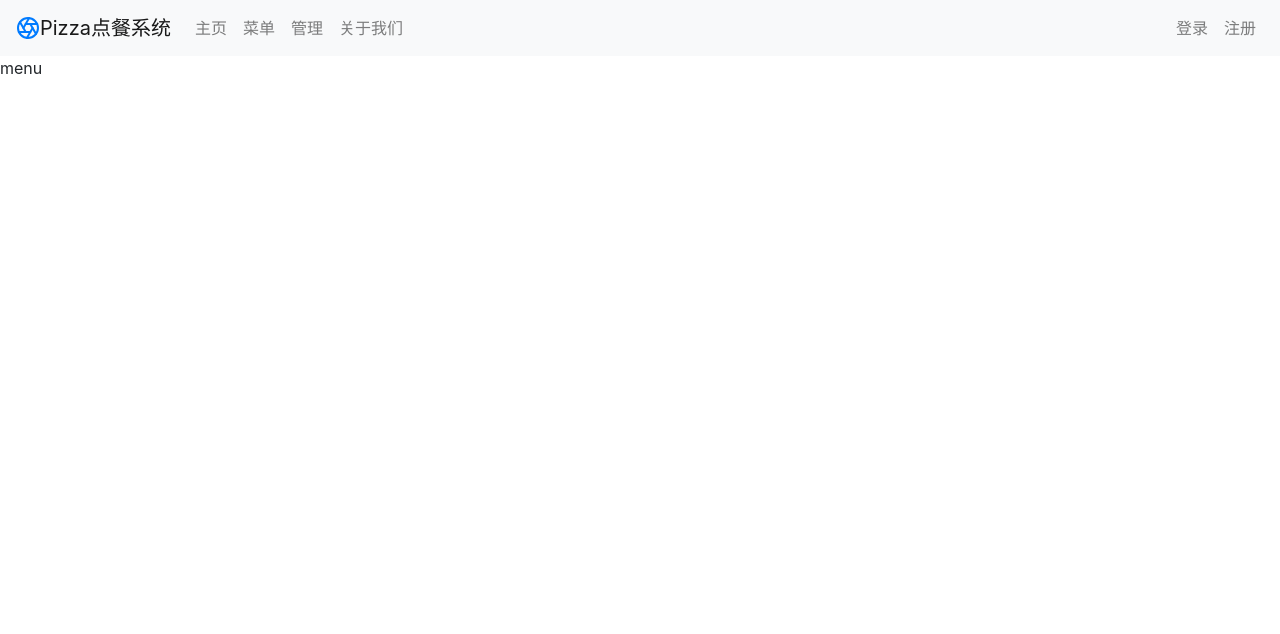
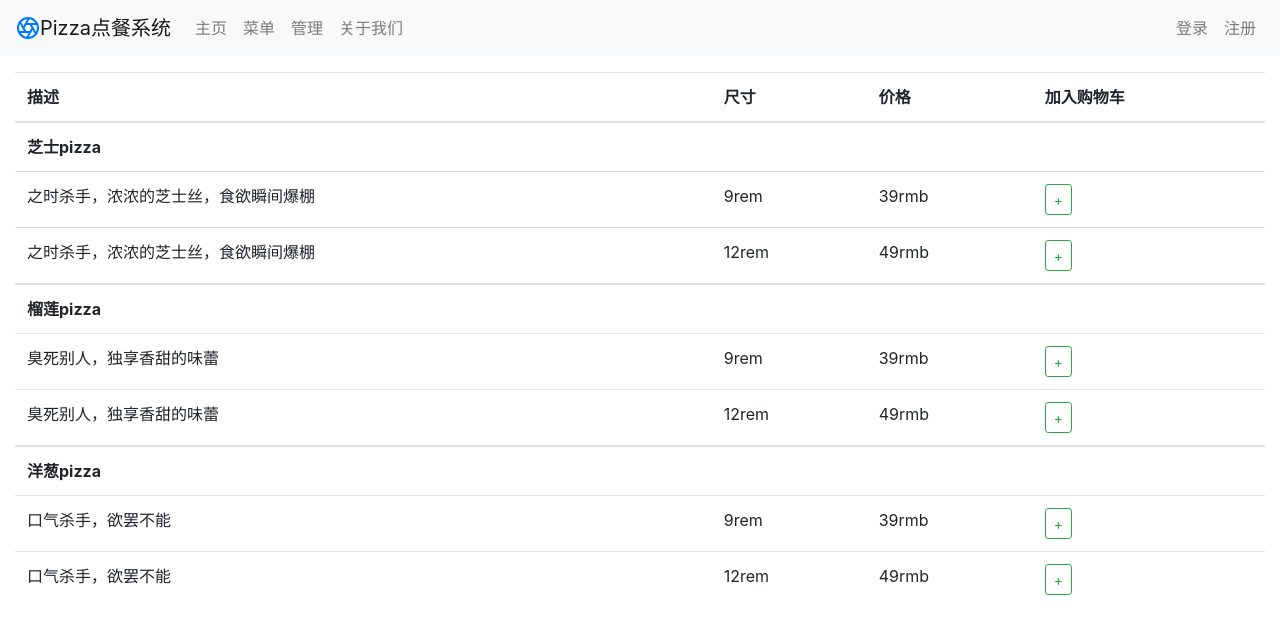
Before and after one commit to szjzszjz/vue-pizza, a Vue app: page /menu in a window 1280 px wide. Shown: the top 634 px of the page. Built offline with nearby package versions, Linux system fonts and the light colour scheme.

Commit message:
1.搭建菜单界面

```diff
--- a/src/components/Menu.vue
+++ b/src/components/Menu.vue
@@ -1,11 +1,82 @@
 <template>
-<div>menu</div>
+  <div class="mt-3">
+    <div class="col-sm-12">
+      <table class="table">
+        <thead class="thead-default">
+        <!--        <tr>-->
+        <!--          <th>名称</th>-->
+        <!--        </tr>-->
+        <tr>
+          <th>描述</th>
+          <th>尺寸</th>
+          <th>价格</th>
+          <th>加入购物车</th>
+        </tr>
+        </thead>
+        <tbody v-for="(value, key) of menuItems" :key="key">
+        <tr>
+          <td><strong>{{value.name}}</strong></td>
+        </tr>
+        <tr v-for="(option, index) of value.options" :key="index">
+          <td>{{value.description}}</td>
+          <td>{{option.size}}rem</td>
+          <td>{{option.price}}rmb</td>
+          <td>
+            <button class="btn btn-sm btn-outline-success">+</button>
+          </td>
+        </tr>
+        </tbody>
+      </table>
+    </div>
+  </div>
 </template>
 
 <script>
-export default {
-  name: 'Menu'
-}
+  import Delivery from './about/Delivery'
+
+  export default {
+    name: 'Menu',
+    components: {Delivery},
+    data () {
+      return {
+        menuItems: {
+          1: {
+            'name': '芝士pizza',
+            'description': '之时杀手，浓浓的芝士丝，食欲瞬间爆棚',
+            'options': [{
+              'size': 9,
+              'price': 39
+            }, {
+              'size': 12,
+              'price': 49
+            }]
+          },
+          2: {
+            'name': '榴莲pizza',
+            'description': '臭死别人，独享香甜的味蕾',
+            'options': [{
+              'size': 9,
+              'price': 39
+            }, {
+              'size': 12,
+              'price': 49
+            }]
+          },
+          3: {
+            'name': '洋葱pizza',
+            'description': '口气杀手，欲罢不能',
+            'options': [{
+              'size': 9,
+              'price': 39
+            }, {
+              'size': 12,
+              'price': 49
+            }]
+          }
+        }
+      }
+    }
+  }
 </script>
 
 <style scoped>
```
